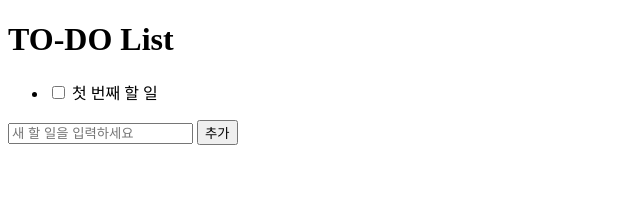
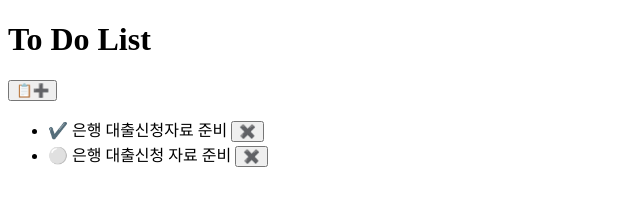
Before and after one commit to ggapsang/ToDoList_js, a plain HTML site: page index.html in a window 1280 px wide. Shown: the whole page, without its empty margins (0-640 px from the left). Drawn offline with Linux system fonts and the light colour scheme.

Commit message:
Update index.html

```diff
--- a/index.html
+++ b/index.html
@@ -3,27 +3,30 @@
 <head>
   <meta charset="UTF-8" />
   <meta name="viewport" content="width=device-width, initial-scale=1.0" />
-  <title>TO-DO List</title>
-  <link rel="stylesheet" href="styles.css" />
+  <title>To Do List</title>
+  <link rel="stylesheet" href="style.css" />
 </head>
 <body>
-  <div class="todo-container">
-    <header class="todo-header">
-      <h1>TO-DO List</h1>
+  <div class="container">
+    <header>
+      <h1>To Do List</h1>
+      <button class="add-btn">
+        <span class="icon">📋➕</span>
+      </button>
     </header>
-    <main class="todo-main">
-      <ul class="todo-list">
-        <li class="todo-item">
-          <input type="checkbox" id="task1" />
-          <label for="task1">첫 번째 할 일</label>
-        </li>
-        <!-- 추가 항목 -->
-      </ul>
-      <form class="todo-form">
-        <input type="text" placeholder="새 할 일을 입력하세요" />
-        <button type="submit">추가</button>
-      </form>
-    </main>
+
+    <ul class="todo-list">
+      <li class="todo done">
+        <span class="check-icon">✔️</span>
+        <span class="text">은행 대출신청자료 준비</span>
+        <button class="delete-btn">✖️</button>
+      </li>
+      <li class="todo">
+        <span class="check-icon">⚪</span>
+        <span class="text">은행 대출신청 자료 준비</span>
+        <button class="delete-btn">✖️</button>
+      </li>
+    </ul>
   </div>
 </body>
 </html>
```
